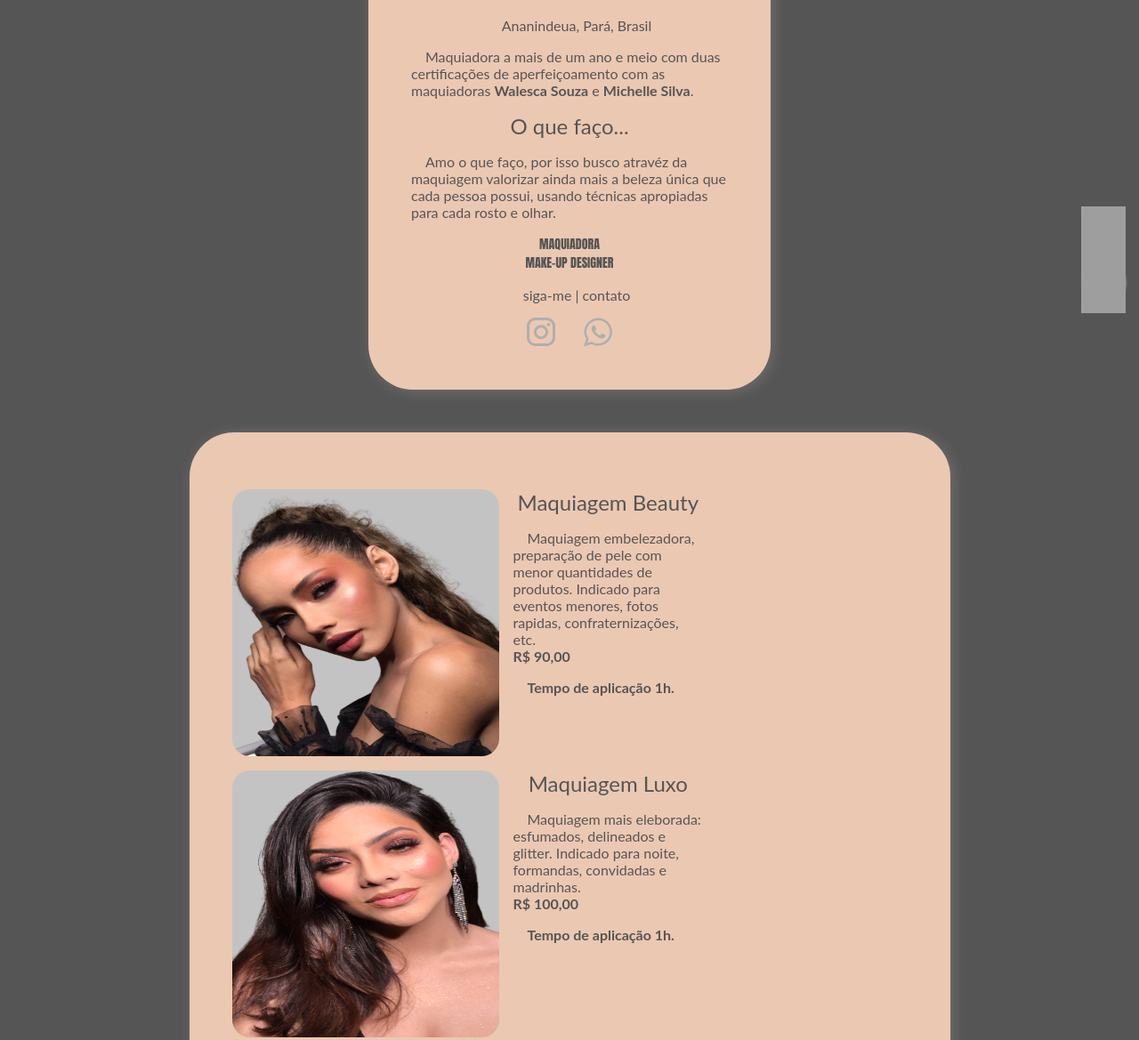
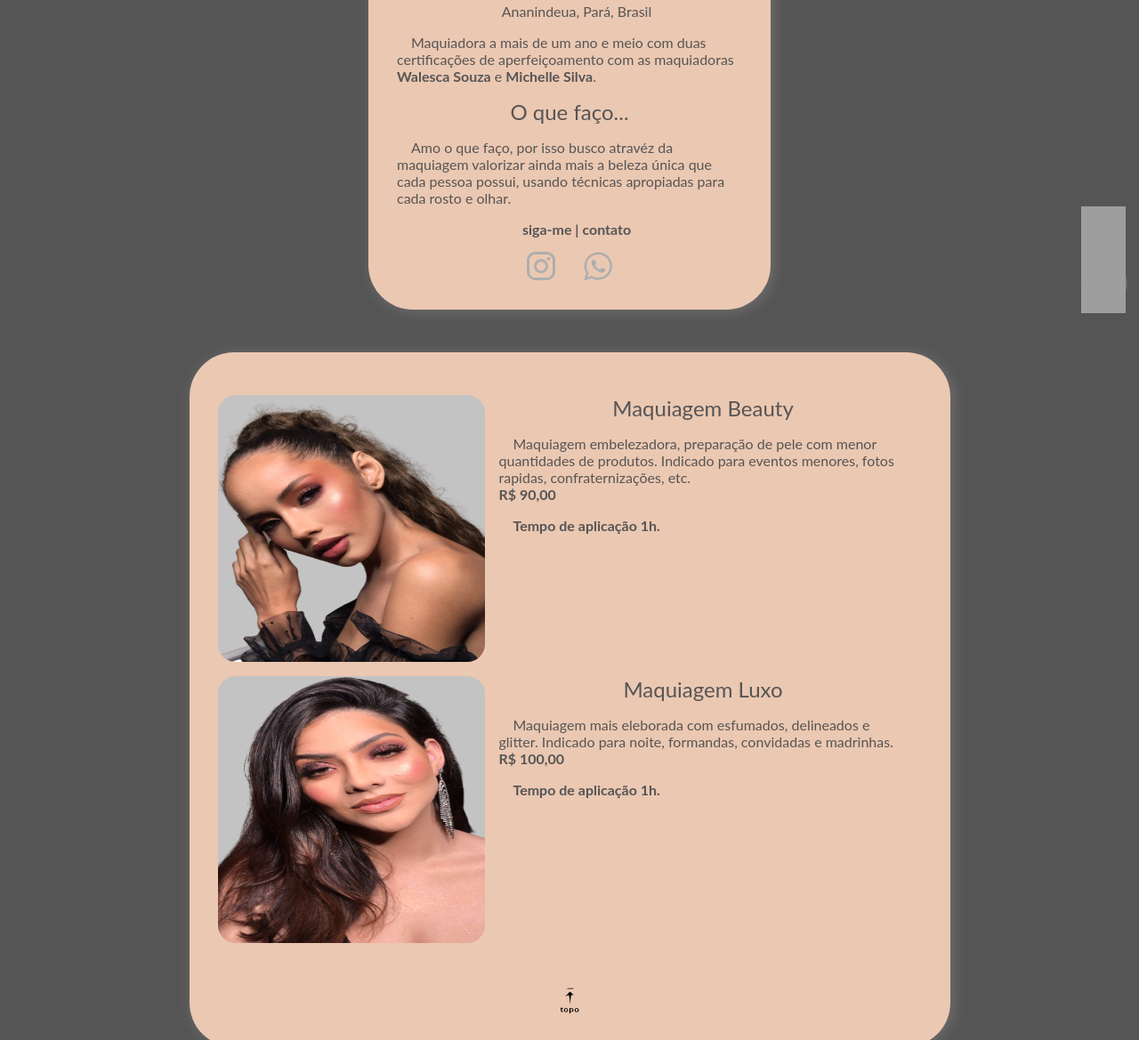
Before and after one commit to ArGuim/Landing-Pages-make, a plain HTML site: page index.html in a window 1280 px wide. Shown: the part 443-1612 px from the top of the page at 89% size. Drawn offline with Linux system fonts and the light colour scheme; grey boxes are pictures that could not be loaded; a web font is replaced by a local one.

Commit message:
update3.2

```diff
--- a/css/estilo.css
+++ b/css/estilo.css
@@ -40,7 +40,7 @@ img {
 
   .box {
     background: #ebc8b2;
-    padding: 3rem;
+    padding: 2rem;
     box-shadow: 3px 2px 16px rgba(253, 251, 251, 0.16);
     border-radius: 50px;
     margin-top: 3rem;
@@ -80,7 +80,7 @@ img {
 
   .portifolio li{
     display: grid;
-    grid-template-columns: auto 1fr 1fr;
+    grid-template-columns: auto 1fr auto;
     text-align: left;
     gap: 1rem;
     color: #565555;
@@ -153,7 +153,7 @@ img {
   .box {
     box-shadow: 2px 1px 16px #565555;
     padding: 2rem;
-    margin-top: 3rem;
+    margin-top: 2rem;
     border-radius: 30px;
     }
   .box:first-child {
--- a/index.html
+++ b/index.html
@@ -16,18 +16,14 @@
         <div class="perfil box" id="topo">
             <img class="perfil-pic" src="img/pic.png" alt="perfil">
             <h1 class="titulo">Glenda Ohanna</h1>
-            <p class="titulo"><span>Ananindeua, Pará, Brasil</span></p>
+            <p class="titulo">Ananindeua, Pará, Brasil</p>
             <p> Maquiadora a mais de um ano e meio com duas
                 certificações de aperfeiçoamento com as maquiadoras <b>Walesca Souza</b> e <b>Michelle Silva</b>.</p>
                 <h2>O que faço...</h2>
                 <p>Amo o que faço, por isso busco atravéz da maquiagem valorizar ainda mais a beleza única que
             cada pessoa possui, usando técnicas apropiadas para cada rosto e olhar.
             </p>
-            <div>
-                <li style="font-family: Impact;font-size: 14px;text-align: center;"> MAQUIADORA</li>
-                <li style="font-family: Impact;font-size: 14px;text-align: center;"> MAKE-UP DESIGNER</li>
-            </div>
-            <p class="titulo"><span>siga-me | contato</span></p>
+            <p class="titulo"><b>siga-me | contato</b></p>
             <ul class="redes-sociais">
                 <li><a href="https://www.instagram.com/glendaohannamakeup_/"><img src="img/instagram1.svg" alt="instagram"></a></li>
                 <li><a href="https://wa.me/559183407207?text=Olá%20quero%20saber%20mais%20sobre%20as%20makes"><img src="img/whatsapp1.svg" alt="whatsapp"></a></li>
@@ -52,11 +48,11 @@
                     <img src="img/2.png" alt="2">
                     <div>
                         <h2>Maquiagem Luxo</h2>
-                        <p>
-                            Maquiagem mais eleborada: esfumados, delineados e glitter. Indicado para noite, formandas, convidadas e madrinhas.
+                            <p>
+                            Maquiagem mais eleborada com esfumados, delineados e glitter. Indicado para noite, formandas, convidadas e madrinhas.
                             <br><b> R$ 100,00</b></p>
-                            <p><b>Tempo de aplicação 1h.</b></p>
-
+                            <p><b>Tempo de aplicação 1h.</b>
+                            </p>
                         </div>
                     </li>
                 </ul>
```
